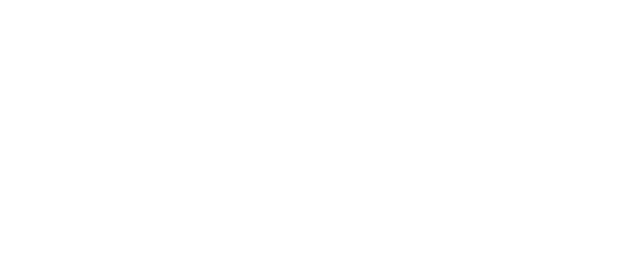
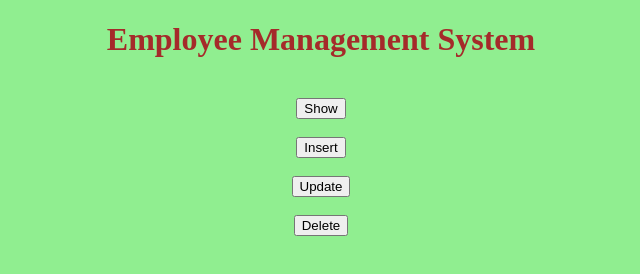
Before and after one commit to pinki8/Employee, a plain HTML site: page index.html in a window 1280 px wide. Shown: the whole page, without its empty margins (319-959 px from the left). Drawn offline with Linux system fonts and the light colour scheme.

Commit message:
html file

```diff
--- a/index.html
+++ b/index.html
@@ -2,8 +2,31 @@
 <html>
 <head>
 	<title>Information</title>
-</head>
-<body>
+	<style type="text/css">
+	body {background-color:lightgreen}
 
-</body>
+	h1 {color:brown}
+	p  {color:green}
+
+	</style>
+	</head>
+	<body>
+	<center><h1>Employee Management System </h1></center>
+	<br />
+	<center>
+ 	<button type="submit" value="Submit">Show</button>
+    <br />
+    <br />
+    <button type="submit" value="Submit">Insert</button>
+    <br />
+    <br />
+    <button type="submit" value="Submit">Update</button>
+    <br />
+    <br />
+    <button type="submit" value="Submit">Delete</button>
+    <br />
+    <br />
+    </body>
+	</head>
+
 </html>
```
